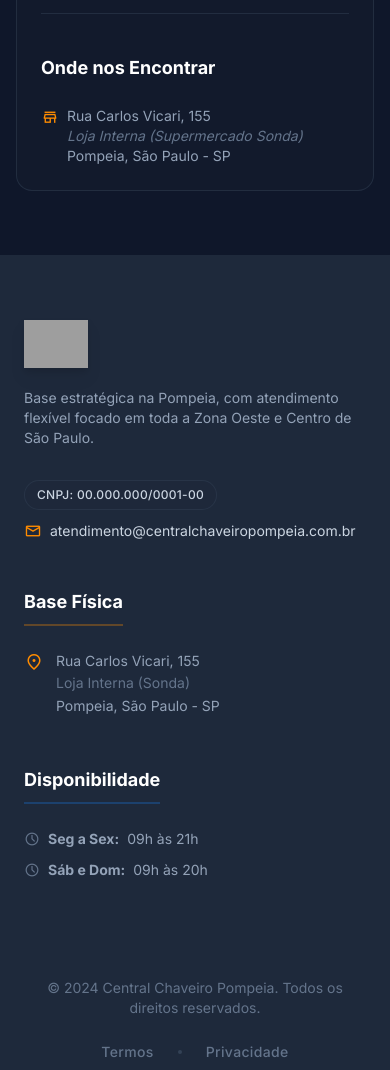
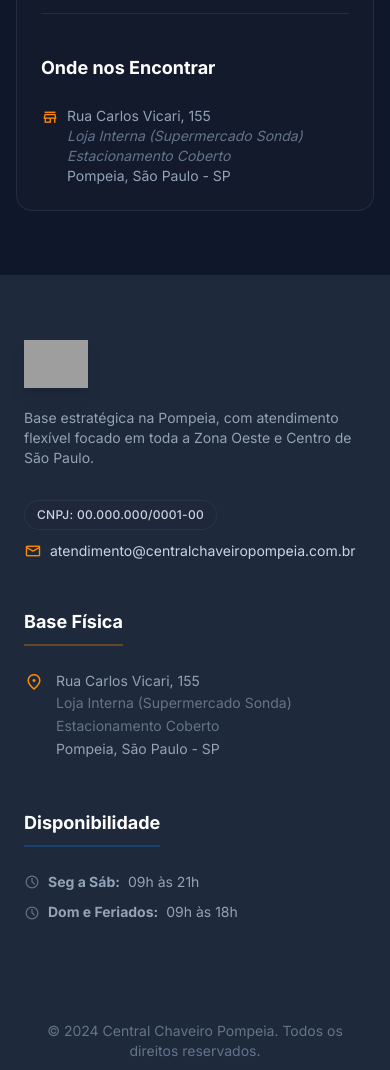
Before and after one commit to HollowDeev/chaveiro-pompeia, a plain HTML site: page index.html in a window 390 px wide. Shown: the part 7430-8500 px from the top of the page. Drawn offline with nearby package versions, Linux system fonts and the light colour scheme; grey boxes are pictures that could not be loaded.

Commit message:
atualizacao whatsapp e horarios

```diff
--- a/index.html
+++ b/index.html
@@ -85,7 +85,7 @@
 <h2 class="text-slate-300 text-sm lg:text-lg font-normal leading-relaxed border-l-2 border-secondary pl-4 lg:max-w-2xl">
                     Atendimento imediato em São Paulo para veículos importados, residências de alto padrão e comércio. Resolvemos onde outros falham.
                 </h2>
-<a href="https://wa.me/5511953937309" target="_blank" class="w-full sm:w-fit lg:px-8 flex items-center justify-center gap-2 bg-[#25D366] hover:bg-[#1DA851] text-white py-3 px-4 sm:px-6 rounded-xl shadow-[0_4px_15px_rgba(37,211,102,0.4)] transition-all transform hover:scale-105 hover:shadow-[0_0_20px_rgba(37,211,102,0.6)] group">
+<a href="https://wa.me/5511982781271?text=Olá,+vim+pelo+site!" target="_blank" class="w-full sm:w-fit lg:px-8 flex items-center justify-center gap-2 bg-[#25D366] hover:bg-[#1DA851] text-white py-3 px-4 sm:px-6 rounded-xl shadow-[0_4px_15px_rgba(37,211,102,0.4)] transition-all transform hover:scale-105 hover:shadow-[0_0_20px_rgba(37,211,102,0.6)] group">
 <svg class="w-5 h-5 lg:w-6 lg:h-6 fill-current shrink-0" viewBox="0 0 24 24" xmlns="http://www.w3.org/2000/svg"><path d="M17.472 14.382c-.297-.149-1.758-.867-2.03-.967-.273-.099-.471-.148-.67.15-.197.297-.767.966-.94 1.164-.173.199-.347.223-.644.075-.297-.15-1.255-.463-2.39-1.475-.883-.788-1.48-1.761-1.653-2.059-.173-.297-.018-.458.13-.606.134-.133.298-.347.446-.52.149-.174.198-.298.298-.497.099-.198.05-.371-.025-.52-.075-.149-.669-1.612-.916-2.207-.242-.579-.487-.5-.669-.51a12.8 12.8 0 0 0-.57-.01c-.198 0-.52.074-.792.372-.272.297-1.04 1.016-1.04 2.479 0 1.462 1.065 2.875 1.213 3.074.149.198 2.096 3.2 5.077 4.487.709.306 1.262.489 1.694.625.712.227 1.36.195 1.871.118.571-.085 1.758-.719 2.006-1.413.248-.694.248-1.289.173-1.413-.074-.124-.272-.198-.57-.347m-5.421 7.403h-.004a9.87 9.87 0 0 1-5.031-1.378l-.361-.214-3.741.982.998-3.648-.235-.374a9.86 9.86 0 0 1-1.51-5.26c.001-5.45 4.436-9.884 9.888-9.884 2.64 0 5.122 1.03 6.988 2.898a9.825 9.825 0 0 1 2.893 6.994c-.003 5.45-4.437 9.884-9.885 9.884m8.413-18.297A11.815 11.815 0 0 0 12.05 0C5.495 0 .16 5.335.157 11.892c0 2.096.547 4.142 1.588 5.945L.057 24l6.305-1.654a11.882 11.882 0 0 0 5.683 1.448h.005c6.554 0 11.89-5.335 11.893-11.893a11.821 11.821 0 0 0-3.48-8.413Z"/></svg>
 <span class="text-xs sm:text-sm lg:text-base font-bold tracking-wide uppercase">CHAMAR NO WHATSAPP</span>
 </a>
@@ -743,7 +743,7 @@
         <h4 class="text-white font-bold text-lg mb-2">Onde nos Encontrar</h4>
         <p class="text-slate-400 text-sm flex items-start gap-2">
             <span class="material-symbols-outlined text-secondary text-[18px] shrink-0 mt-0.5">store</span>
-            <span>Rua Carlos Vicari, 155 <br/> <em class="text-slate-500">Loja Interna (Supermercado Sonda)</em><br/> Pompeia, São Paulo - SP</span>
+            <span>Rua Carlos Vicari, 155 <br/> <em class="text-slate-500">Loja Interna (Supermercado Sonda)</em><br/> <em class="text-slate-500">Estacionamento Coberto</em><br/> Pompeia, São Paulo - SP</span>
         </p>
     </div>
 </div>
@@ -781,7 +781,8 @@
             <span class="material-symbols-outlined text-secondary text-[20px] shrink-0 mt-0.5">location_on</span>
             <p>
                 Rua Carlos Vicari, 155<br>
-                <span class="text-slate-500 text-sm">Loja Interna (Sonda)</span><br>
+                <span class="text-slate-500 text-sm">Loja Interna (Supermercado Sonda)</span><br>
+                <span class="text-slate-500 text-sm">Estacionamento Coberto</span><br>
                 Pompeia, São Paulo - SP
             </p>
         </div>
@@ -791,8 +792,8 @@
     <div class="flex flex-col items-start gap-4">
         <h4 class="text-white font-bold text-lg border-b-2 border-primary/30 pb-2 w-fit mb-2">Disponibilidade</h4>
         <div class="text-slate-400 text-sm lg:text-base leading-relaxed flex flex-col gap-2">
-            <p class="flex items-center gap-2"><span class="material-symbols-outlined text-[16px] text-slate-500">schedule</span> <strong>Seg a Sex:</strong> 09h às 21h</p>
-            <p class="flex items-center gap-2"><span class="material-symbols-outlined text-[16px] text-slate-500">schedule</span> <strong>Sáb e Dom:</strong> 09h às 20h</p>
+            <p class="flex items-center gap-2"><span class="material-symbols-outlined text-[16px] text-slate-500">schedule</span> <strong>Seg a Sáb:</strong> 09h às 21h</p>
+            <p class="flex items-center gap-2"><span class="material-symbols-outlined text-[16px] text-slate-500">schedule</span> <strong>Dom e Feriados:</strong> 09h às 18h</p>
         </div>
     </div>
 
@@ -817,7 +818,7 @@
 <a href="tel:01129012924" class="lg:hidden size-[48px] bg-slate-800 border border-slate-700 hover:bg-slate-700 text-slate-300 rounded-xl flex items-center justify-center shadow-[0_0_20px_rgba(0,0,0,0.3)] transition-colors shrink-0">
 <span class="material-symbols-outlined text-2xl">call</span>
 </a>
-<a href="https://wa.me/5511953937309" target="_blank" class="w-full bg-[#25D366] hover:bg-[#1DA851] text-white py-3 lg:py-4 px-3 sm:px-6 lg:px-8 rounded-xl lg:rounded-full shadow-[0_4px_15px_rgba(37,211,102,0.3)] lg:shadow-[0_10px_30px_rgba(37,211,102,0.4)] flex items-center justify-center gap-2 lg:gap-3 transition-all hover:scale-105 flex-1 max-w-sm lg:max-w-none group">
+<a href="https://wa.me/5511982781271?text=Olá,+vim+pelo+site!" target="_blank" class="w-full bg-[#25D366] hover:bg-[#1DA851] text-white py-3 lg:py-4 px-3 sm:px-6 lg:px-8 rounded-xl lg:rounded-full shadow-[0_4px_15px_rgba(37,211,102,0.3)] lg:shadow-[0_10px_30px_rgba(37,211,102,0.4)] flex items-center justify-center gap-2 lg:gap-3 transition-all hover:scale-105 flex-1 max-w-sm lg:max-w-none group">
 <svg class="size-6 lg:size-8 fill-current shrink-0 group-hover:animate-pulse" viewBox="0 0 24 24" xmlns="http://www.w3.org/2000/svg"><path d="M17.472 14.382c-.297-.149-1.758-.867-2.03-.967-.273-.099-.471-.148-.67.15-.197.297-.767.966-.94 1.164-.173.199-.347.223-.644.075-.297-.15-1.255-.463-2.39-1.475-.883-.788-1.48-1.761-1.653-2.059-.173-.297-.018-.458.13-.606.134-.133.298-.347.446-.52.149-.174.198-.298.298-.497.099-.198.05-.371-.025-.52-.075-.149-.669-1.612-.916-2.207-.242-.579-.487-.5-.669-.51a12.8 12.8 0 0 0-.57-.01c-.198 0-.52.074-.792.372-.272.297-1.04 1.016-1.04 2.479 0 1.462 1.065 2.875 1.213 3.074.149.198 2.096 3.2 5.077 4.487.709.306 1.262.489 1.694.625.712.227 1.36.195 1.871.118.571-.085 1.758-.719 2.006-1.413.248-.694.248-1.289.173-1.413-.074-.124-.272-.198-.57-.347m-5.421 7.403h-.004a9.87 9.87 0 0 1-5.031-1.378l-.361-.214-3.741.982.998-3.648-.235-.374a9.86 9.86 0 0 1-1.51-5.26c.001-5.45 4.436-9.884 9.888-9.884 2.64 0 5.122 1.03 6.988 2.898a9.825 9.825 0 0 1 2.893 6.994c-.003 5.45-4.437 9.884-9.885 9.884m8.413-18.297A11.815 11.815 0 0 0 12.05 0C5.495 0 .16 5.335.157 11.892c0 2.096.547 4.142 1.588 5.945L.057 24l6.305-1.654a11.882 11.882 0 0 0 5.683 1.448h.005c6.554 0 11.89-5.335 11.893-11.893a11.821 11.821 0 0 0-3.48-8.413Z"/></svg>
 <div class="flex flex-col items-start leading-none gap-0.5">
 <span class="font-bold text-[11px] sm:text-sm lg:text-lg tracking-wide uppercase">Chamar WhatsApp</span>
```
